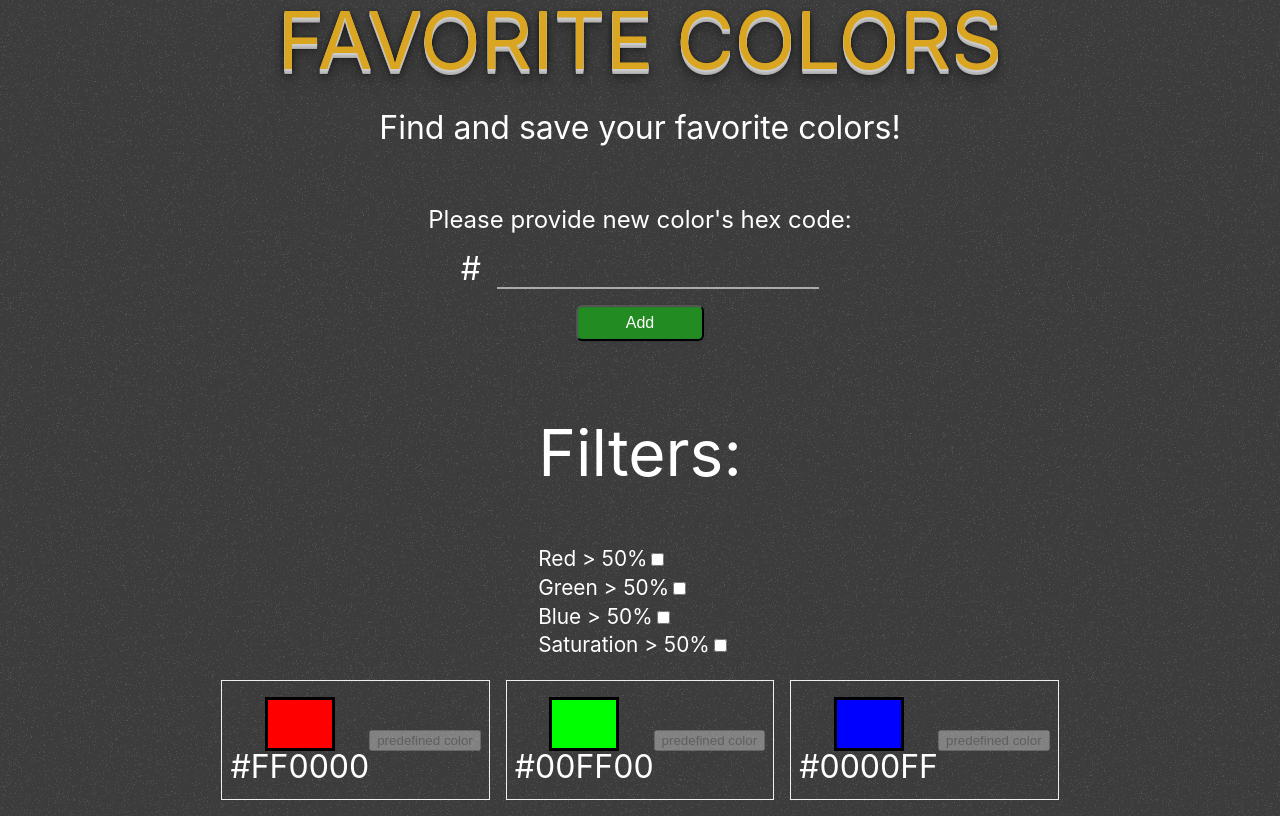
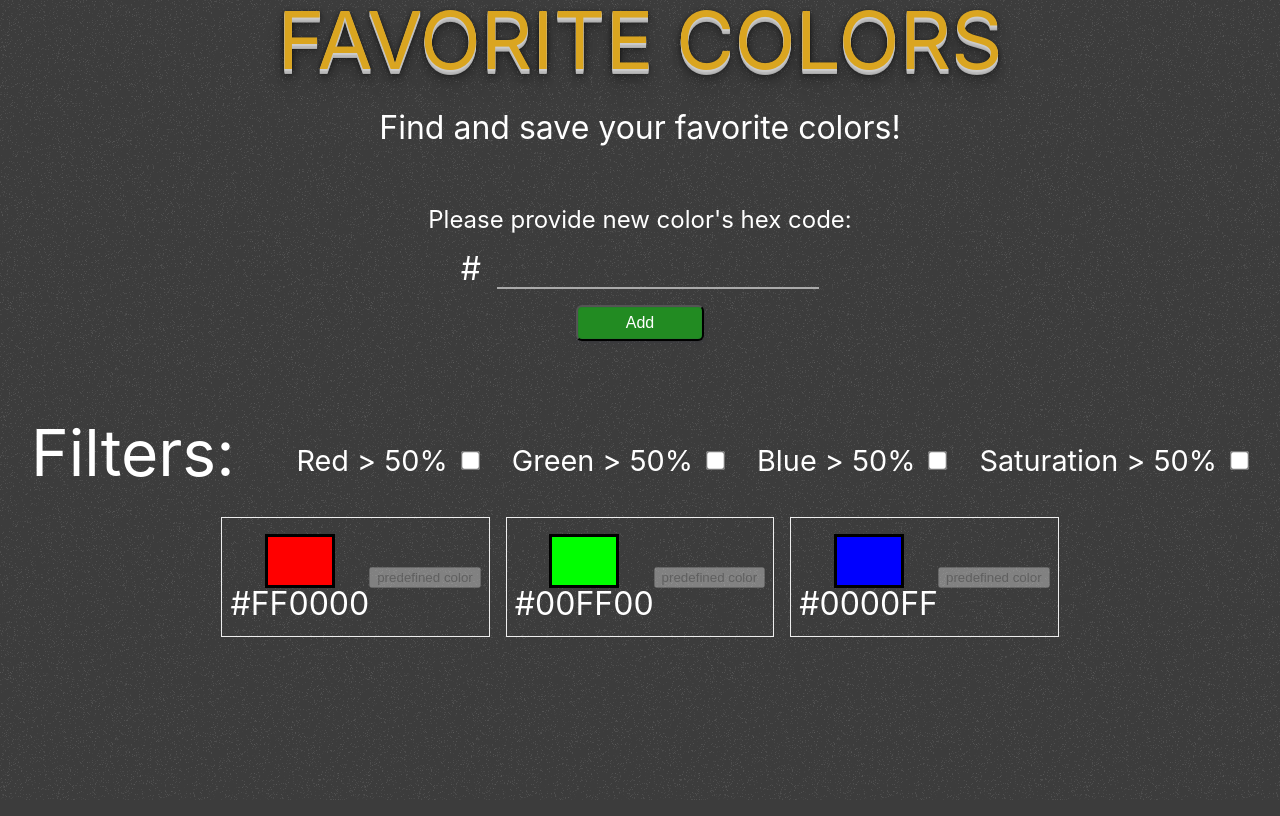
Before and after one commit to Jinpai666/favourite-colors, a React (Create React App) app: page / in a window 1280 px wide. Built offline with nearby package versions, Linux system fonts and the light colour scheme.

Commit message:
adjust style for small screen

```diff
--- a/src/components/FilterColorsForm.tsx
+++ b/src/components/FilterColorsForm.tsx
@@ -28,9 +28,9 @@ export default class FilterColors extends Component <MyProps> {
 
     render() {
         return (
-            <div>
+            <div className="filterForm">
                 <h2 className={"filterForm__header"}>Filters:</h2>
-                <form>
+                <form className="filterForm__filterList">
                     <div className={"filterForm__filter"}>
                         <label htmlFor="filter1">Red {'>'} 50%</label>
                         <input
@@ -38,6 +38,7 @@ export default class FilterColors extends Component <MyProps> {
                             type="checkbox"
                             id="redFilter"
                             name="redFilter"
+                            className={"filterForm__input"}
                         />
                     </div>
                     <div className={"filterForm__filter"}>
@@ -47,6 +48,7 @@ export default class FilterColors extends Component <MyProps> {
                             type="checkbox"
                             id="greenFilter"
                             name="greenFilter"
+                            className={"filterForm__input"}
                         />
                     </div>
                     <div className={"filterForm__filter"}>
@@ -56,6 +58,7 @@ export default class FilterColors extends Component <MyProps> {
                             type="checkbox"
                             id="blueFilter"
                             name="blueFilter"
+                            className={"filterForm__input"}
                         />
                     </div>
                     <div className={"filterForm__filter"}>
@@ -65,6 +68,7 @@ export default class FilterColors extends Component <MyProps> {
                             type="checkbox"
                             id="saturationFilter"
                             name="saturationFilter"
+                            className={"filterForm__input"}
                         />
                     </div>
                 </form>
--- a/src/scss/_filterForm.scss
+++ b/src/scss/_filterForm.scss
@@ -1,10 +1,37 @@
-.filterForm{
+.filterForm {
   &__header{
     font-size: 4rem;
-    margin-bottom: 4rem;
+    margin-bottom: 2rem;
   }
   &__filter{
-    font-size: 1.3rem;
+    font-size: 1.8rem;
     margin: .5rem 0;
+    display: flex;
+    align-items: center;
+    justify-content: center;
   }
 }
+
+@media (min-width: 1160px){
+  .filterForm{
+    width: 100%;
+    display: flex;
+    align-items: center;
+    justify-content: space-around;
+    //gap: 10rem;
+    &__header{
+      margin-bottom: 1rem;
+    }
+    &__filterList{
+      display: flex;
+      gap: 2rem;
+    }
+    &__filter{
+      margin: .5rem 0;
+    }
+    &__input{
+      transform: scale(1.5);
+      margin-left:1rem;
+    }
+  }
+}
--- a/src/scss/_header.scss
+++ b/src/scss/_header.scss
@@ -18,3 +18,23 @@
     font-size: 2rem;
   }
 }
+
+@media (max-width: 700px) {
+  .header {
+    text-align: center;
+
+    &__text {
+      text-align: center;
+    }
+  }
+}
+
+@media (max-width: 400px) {
+  .header {
+    font-size: 3rem;
+    &__text {
+      font-size: 1.5rem;
+      text-align: center;
+    }
+  }
+}
--- a/src/scss/main.scss
+++ b/src/scss/main.scss
@@ -9,9 +9,13 @@ body {
 }
 .main{
   font-family: -apple-system, system-ui, "Segoe UI", Roboto, "Helvetica Neue", Ubuntu, sans-serif;
-
   display: flex;
   flex-direction: column;
   align-items: center;
   color: #fff;
 }
+@media (max-width: 400px) {
+  .main{
+    padding: 1rem;
+  }
+}
```
